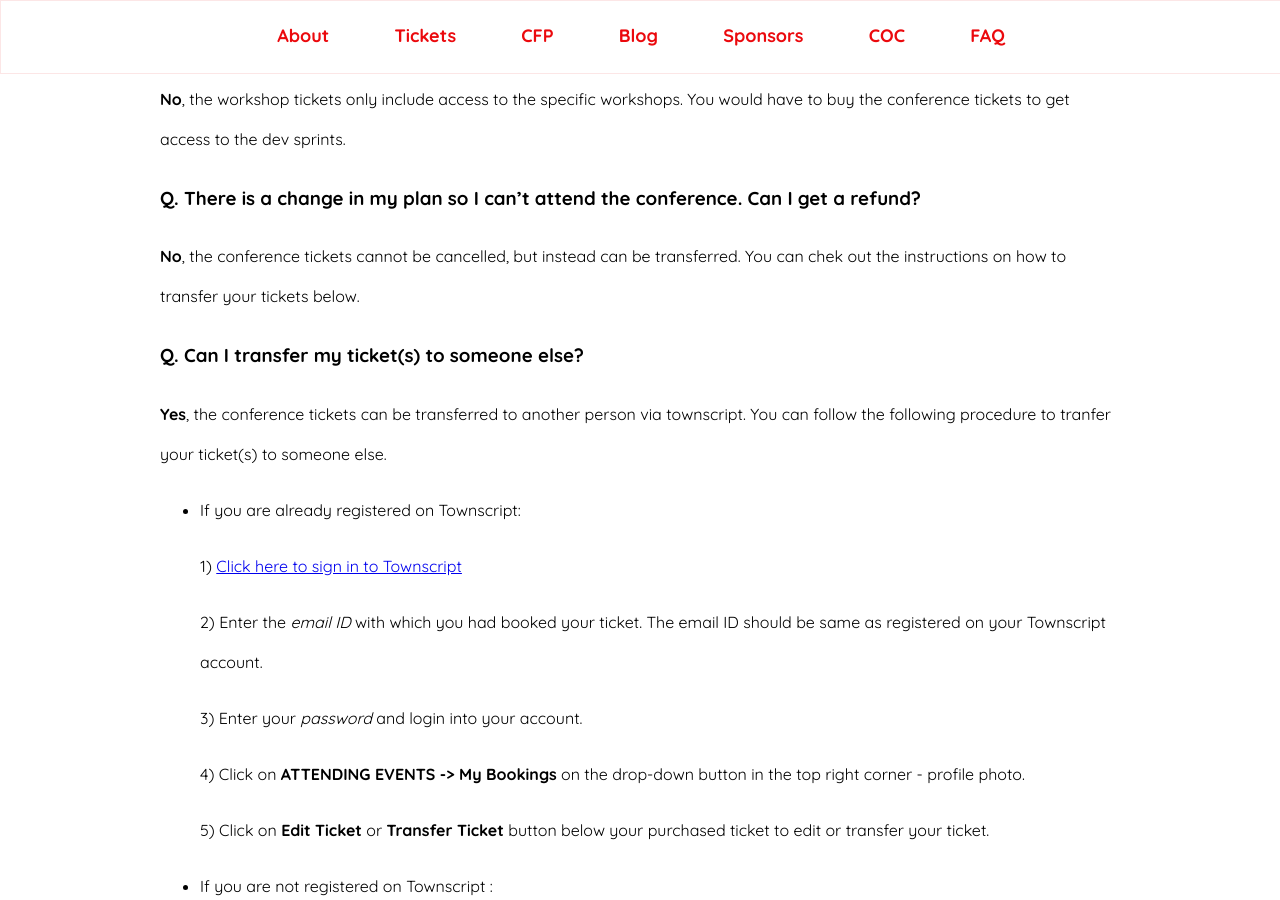
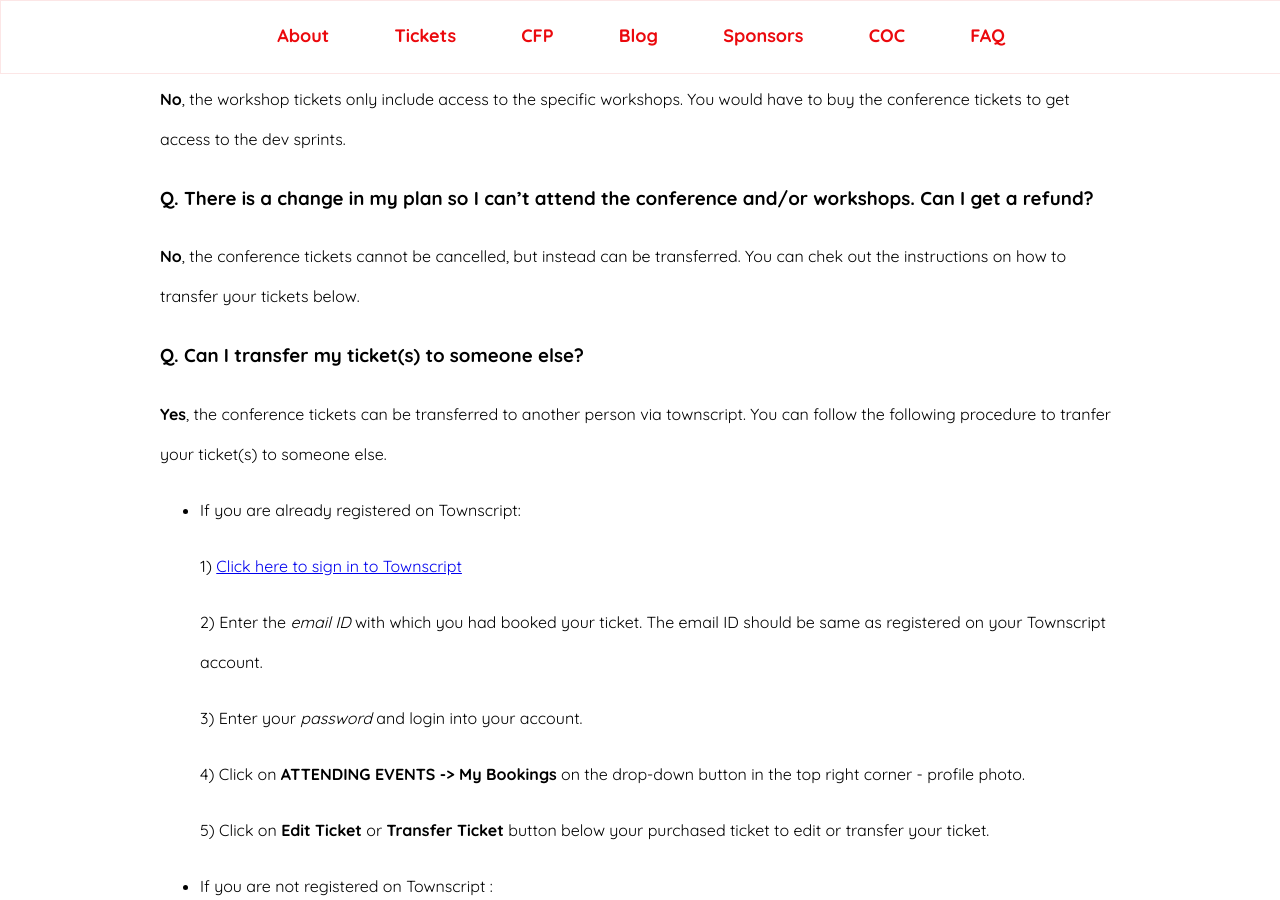
Before and after one commit to pythonindia/inpycon2020, a Jekyll site: the page built from faq/index.md, in a window 1280 px wide and 900 px high, scrolled down 2132 px. Built offline with Jekyll 4.4.1, drawn with Linux system fonts in a browser that asks for light colours.

Commit message:
Update faq/index.md

```diff
--- a/faq/index.md
+++ b/faq/index.md
@@ -67,7 +67,8 @@ The ticket also includes all the conference goodies and swags for the attendees.
 
 **No**, the workshop tickets only include access to the specific workshops. You would have to buy the conference tickets to get access to the dev sprints.
 
-### Q. There is a change in my plan so I can’t attend the conference. Can I get a refund?
+### Q. There is a change in my plan so I can’t attend the conference and/or workshops. Can I get a refund?
+
 
 **No**, the conference tickets cannot be cancelled, but instead can be transferred. You can chek out the instructions on how to transfer your tickets below.
 
```
